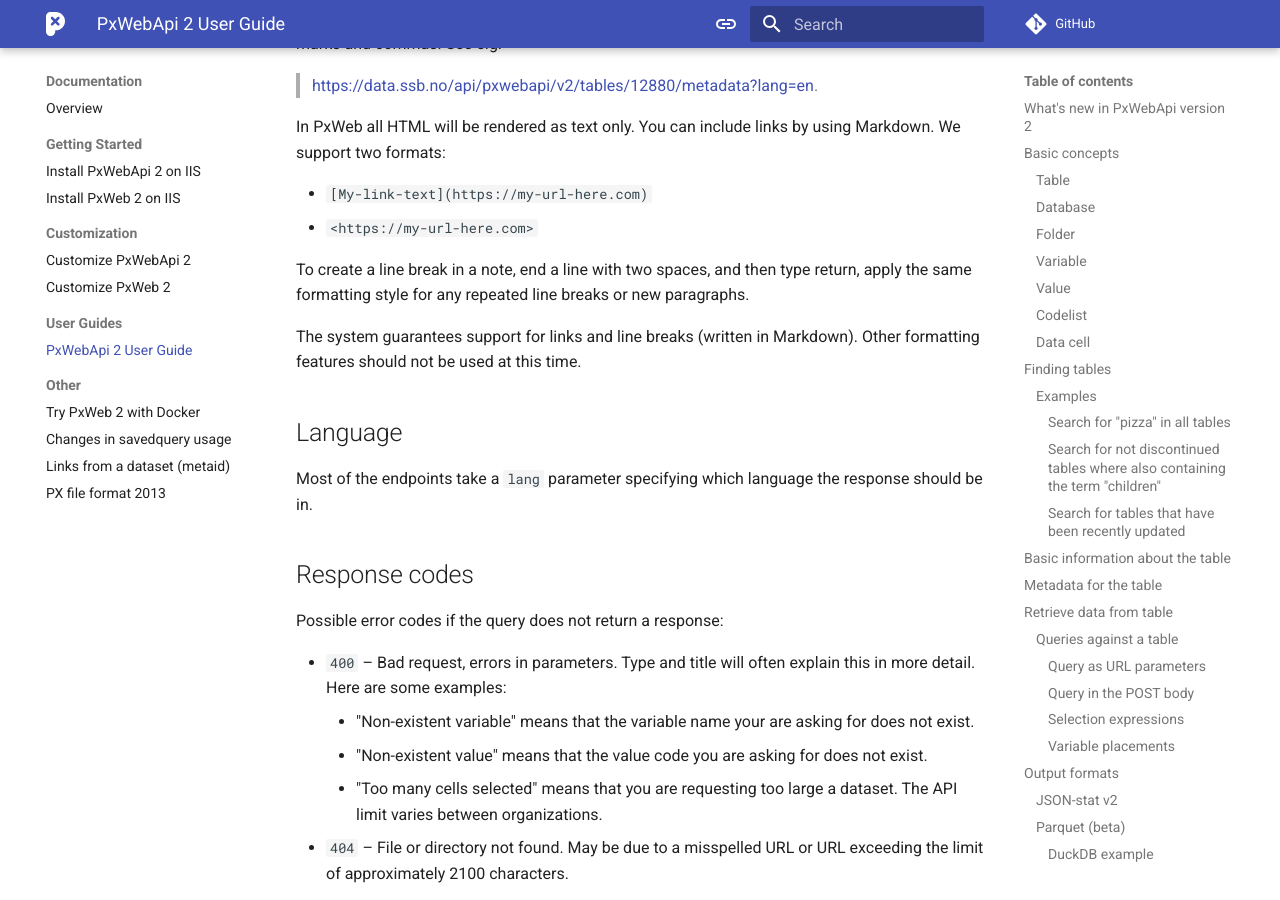
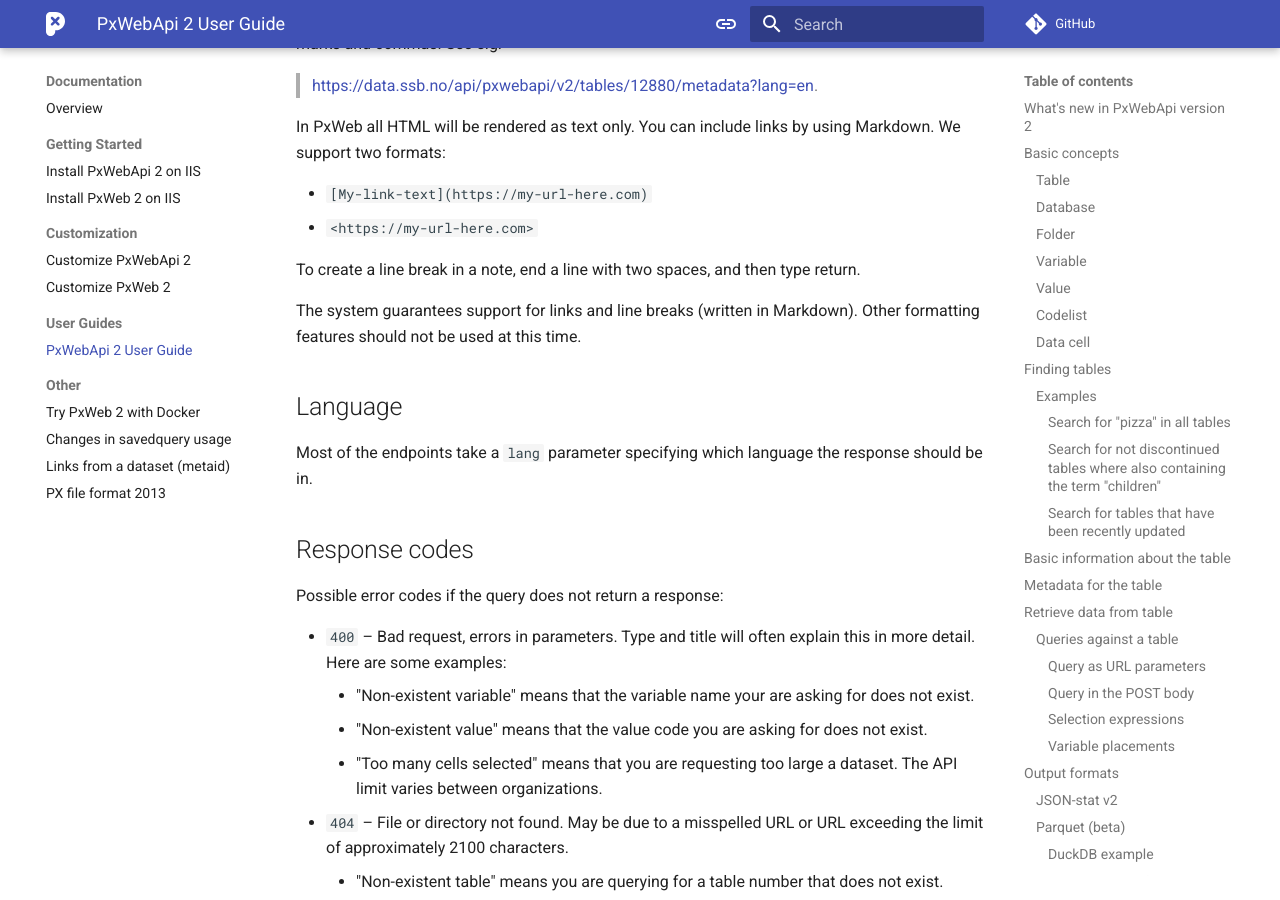
Before and after one commit to PxTools/pxtools.github.io, an MkDocs documentation site: the page built from docs/PxWebApi/documentation/user-guide.md, in a window 1280 px wide and 900 px high, scrolled down 27144 px. Built offline with MkDocs 1.6.1 and Material for MkDocs 9.7.7, drawn with Linux system fonts in a browser that asks for light colours; comment, search, counter and statistics services are not loaded.

Commit message:
Clarify instructions for creating line breaks in Markdown notes

```diff
--- a/docs/PxWebApi/documentation/user-guide.md
+++ b/docs/PxWebApi/documentation/user-guide.md
@@ -1345,7 +1345,7 @@
 - `[My-link-text](https://my-url-here.com)`
 - `<https://my-url-here.com>`
 
-To create a line break in a note, end a line with two spaces, and then type return, apply the same formatting style for any repeated line breaks or new paragraphs.
+To create a line break in a note, end a line with two spaces, and then type return.
 
 The system guarantees support for links and line breaks (written in Markdown). Other formatting features should not be used at this time.
 
```
